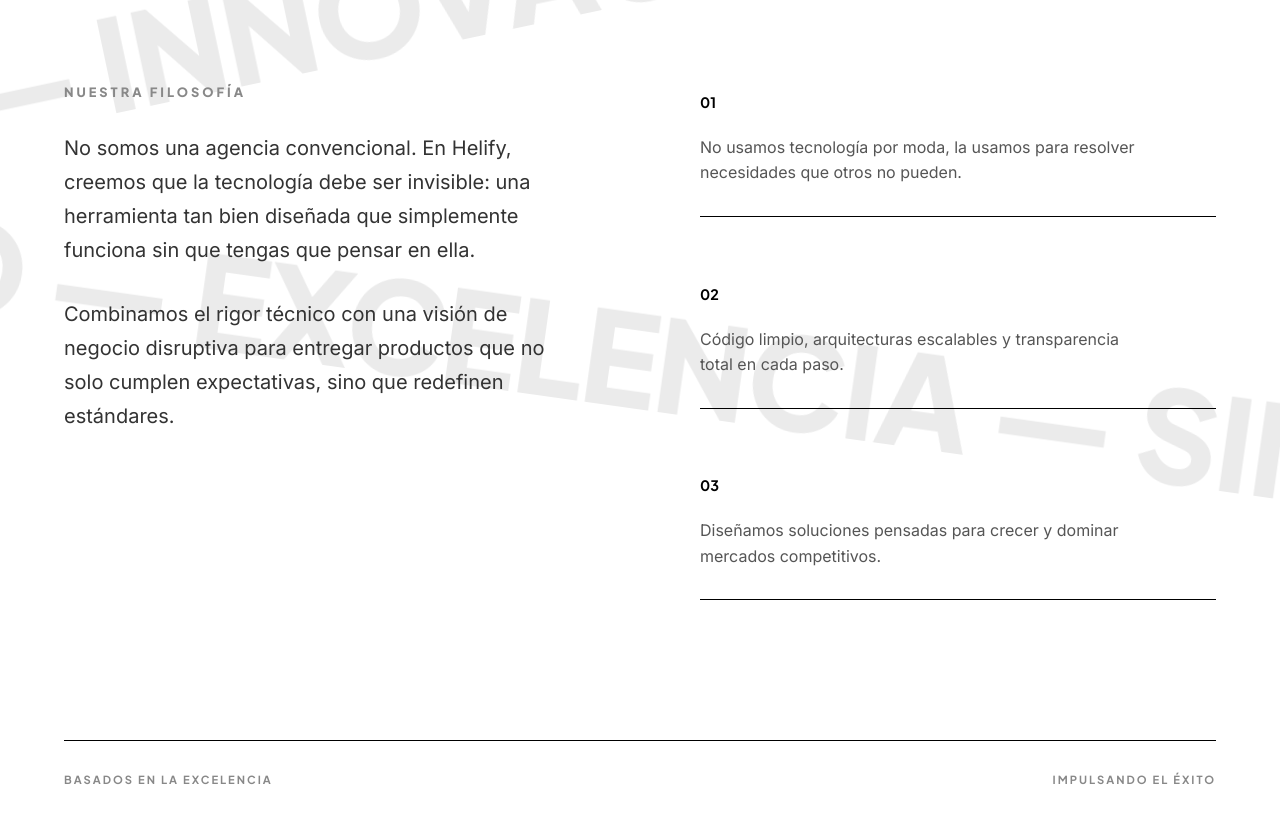
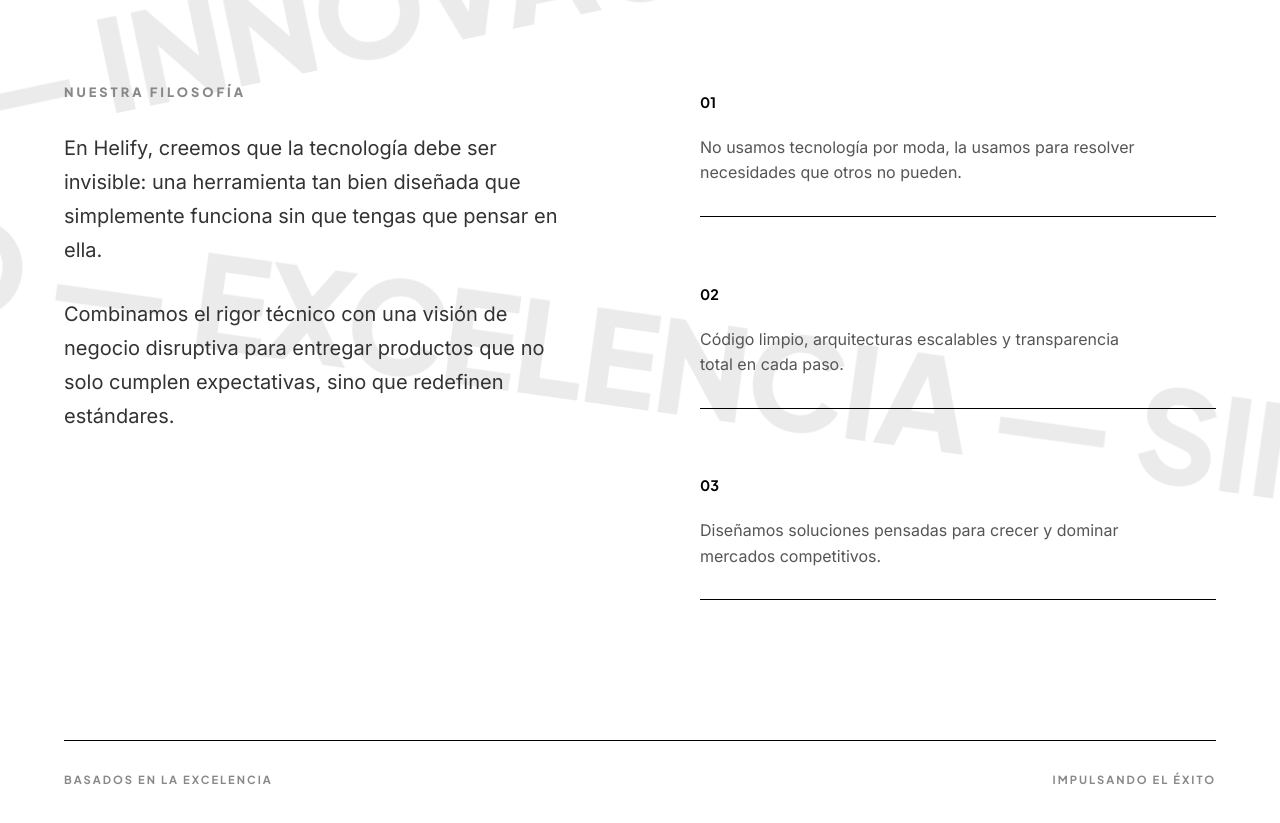
Before and after one commit to claudioqy5/fernando-portafolio2, a Vue app: page / in a window 1280 px wide. Shown: the part 4120-4943 px from the top of the page. Built offline with nearby package versions, Linux system fonts and the light colour scheme.

Commit message:
actualizada de mensajito

```diff
--- a/src/components/WhoWeAre.vue
+++ b/src/components/WhoWeAre.vue
@@ -39,7 +39,7 @@
         <div class="story-column fade-up">
           <h3 class="side-heading">Nuestra Filosofía</h3>
           <p class="story-text">
-            No somos una agencia convencional. En Helify, creemos que la tecnología debe ser invisible: una herramienta tan bien diseñada que simplemente funciona sin que tengas que pensar en ella.
+            En Helify, creemos que la tecnología debe ser invisible: una herramienta tan bien diseñada que simplemente funciona sin que tengas que pensar en ella.
           </p>
           <p class="story-text">
             Combinamos el rigor técnico con una visión de negocio disruptiva para entregar productos que no solo cumplen expectativas, sino que redefinen estándares.
```
